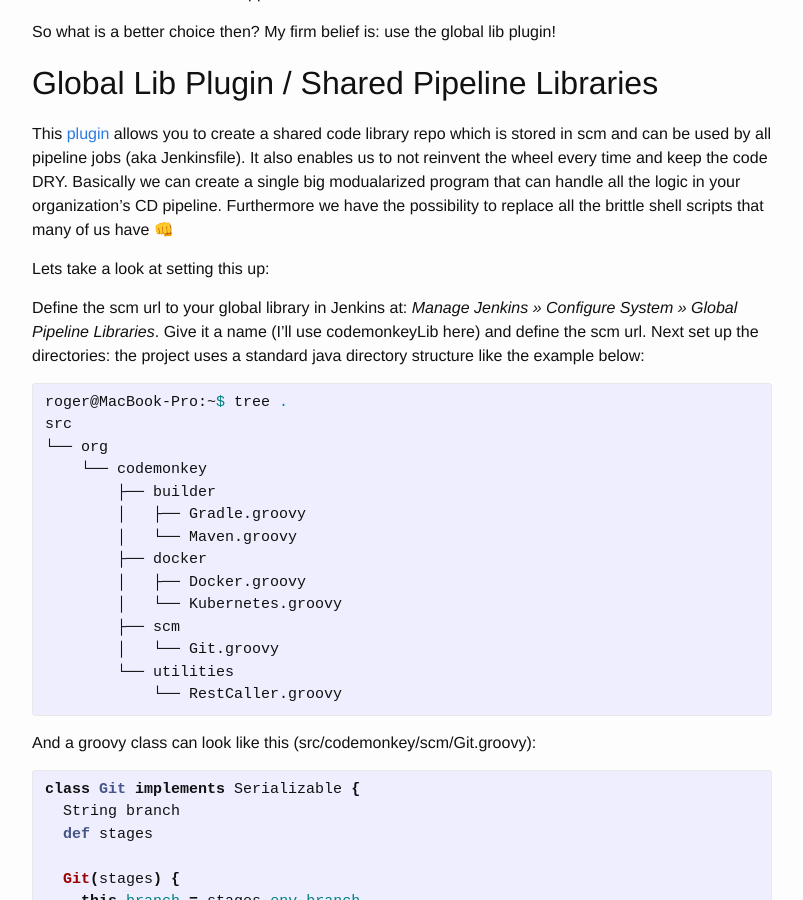
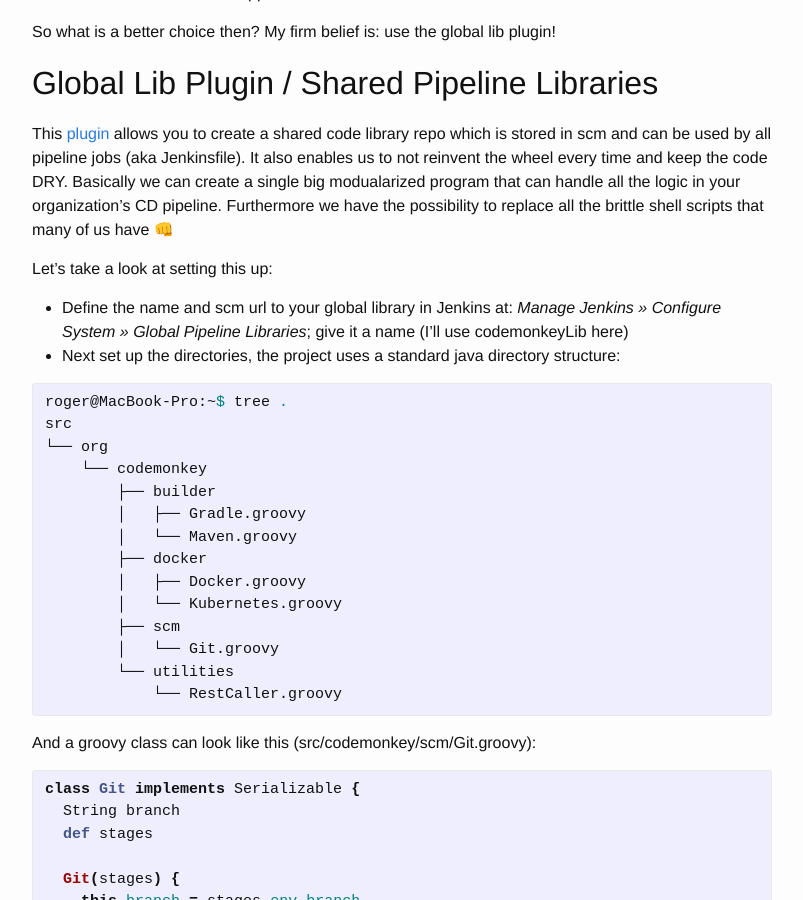
Before and after one commit to rogerwelin/rogerwelin.github.io, a Jekyll site: the page built from _posts/2016-10-18-jenkins2.0-next-generation-of-pipeline-as-code.markdown, in a window 1280 px wide and 900 px high, scrolled down 2432 px. Shown: the whole window, without its empty margins (238-1041 px from the left). Built offline with Jekyll 4.4.1, drawn with Linux system fonts in a browser that asks for light colours; emoji names are drawn with the system emoji font; comment, search, counter and statistics services are not loaded.

Commit message:
spelling2

```diff
--- a/_posts/2016-10-18-jenkins2.0-next-generation-of-pipeline-as-code.markdown
+++ b/_posts/2016-10-18-jenkins2.0-next-generation-of-pipeline-as-code.markdown
@@ -86,11 +86,10 @@ So what is a better choice then? My firm belief is: use the global lib plugin!
 ## Global Lib Plugin / Shared Pipeline Libraries
 This [plugin](https://github.com/jenkinsci/workflow-cps-global-lib-plugin) allows you to create a shared code library repo which is stored in scm and can be used by all pipeline jobs (aka Jenkinsfile). It also enables us to not reinvent the wheel every time and keep the code DRY. Basically we can create a single big modualarized program that can handle all the logic in your organization's CD pipeline. Furthermore we have the possibility to replace all the brittle shell scripts that many of us have :facepunch:
 
-Lets take a look at setting this up:
+Let's take a look at setting this up:
 
-Define the scm url to your global library in Jenkins at:  *Manage Jenkins >> Configure System >> Global Pipeline Libraries*. Give it a name (I’ll use codemonkeyLib here) and define the scm url.
-Next set up the directories: the project uses a standard java directory structure like the example below:
-
+* Define the name and scm url to your global library in Jenkins at:  *Manage Jenkins >> Configure System >> Global Pipeline Libraries*; give it a name (I’ll use codemonkeyLib here)
+* Next set up the directories, the project uses a standard java directory structure:
 
 {% highlight bash %}
 roger@MacBook-Pro:~$ tree .
```
